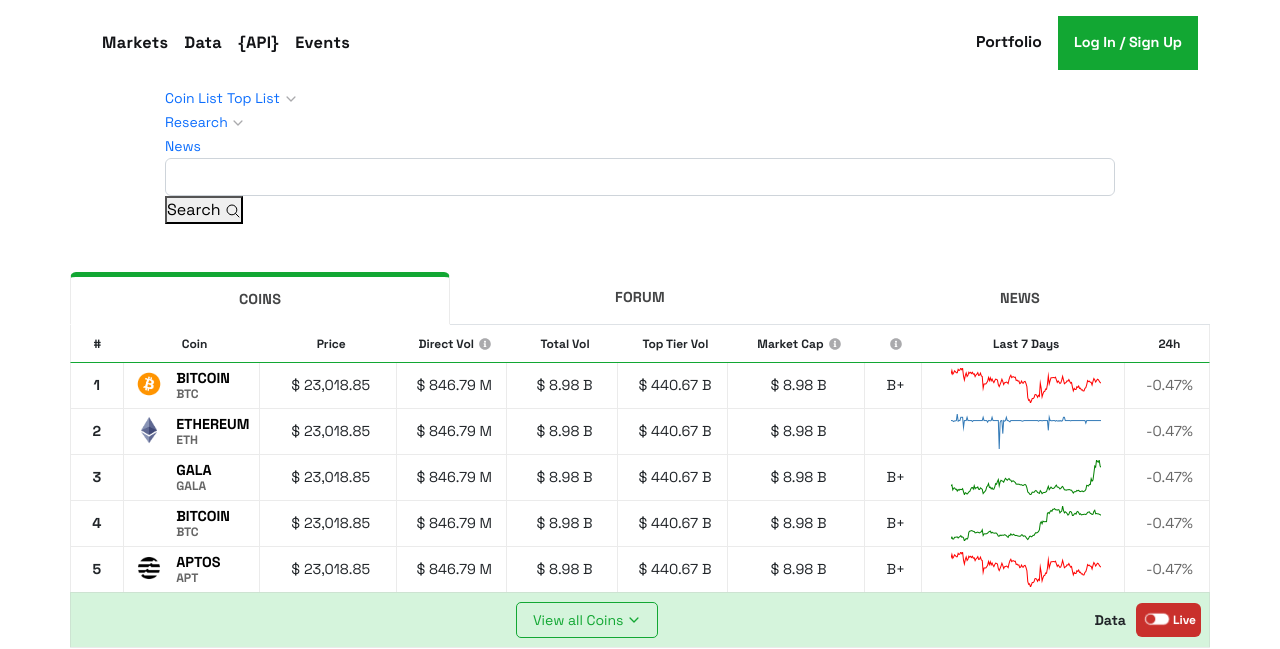
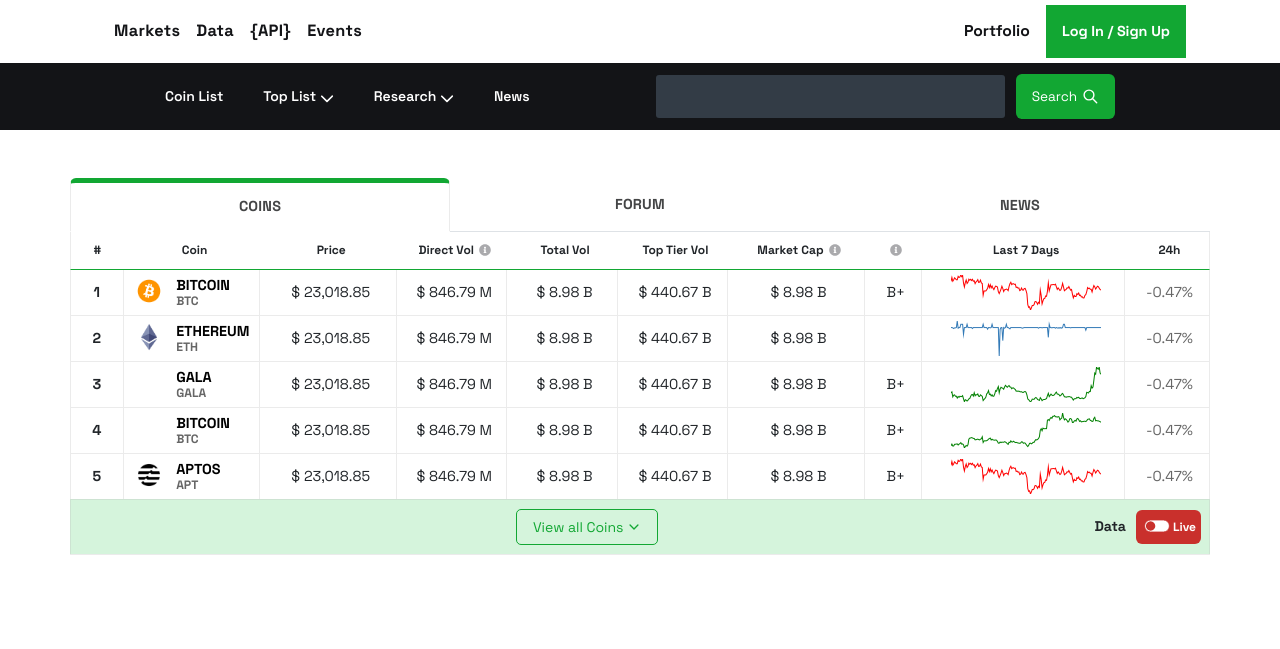
Before and after one commit to OkeleyeVick/CryptoCompare, a plain HTML site: page index.html in a window 1280 px wide. Shown: the top 649 px of the page. Drawn offline with Linux system fonts and the light colour scheme.

Commit message:
...sticky works

```diff
--- a/assets/css/index.css
+++ b/assets/css/index.css
@@ -60,12 +60,8 @@
 
 /* nav bars @s */
 /* ========== large nav bars @s ========= */
-header + .sub-header {
-	position: sticky;
-	top: 0;
-}
-header .header_inner {
-	padding: 1rem 0;
+header .header_inner > .row {
+	padding: 0.3rem 0;
 }
 header .image-container img {
 	max-width: 160px;
@@ -101,8 +97,83 @@
 	border: none;
 	background-color: var(--green-lighter);
 }
+header + .sub-header {
+	position: sticky;
+	top: 0;
+	background-color: var(--footer_bg);
+	/* background-color: var(--header-bg); */
+	/* background-color: var(--green-lighter); */
+	padding: 0.7rem 0;
+	z-index: 99;
+}
+.sub-header_inner .sub_links {
+	display: flex;
+	align-items: center;
+	gap: 2.5rem;
+}
+.sub-header_inner .sub_links :is(a *, a) {
+	color: var(--white);
+	font-weight: 600;
+}
+.sub-header form {
+	gap: 10px;
+}
+.sub-header .form-control {
+	border: 1.6px solid transparent;
+	border-radius: 4px;
+	background-color: #333c46;
+	color: var(--white);
+	width: 100%;
+	min-height: 2.8rem;
+}
+.sub-header .form-control:focus {
+	box-shadow: none;
+	border: 1.6px solid var(--green-lighter);
+}
+.sub-header .search_button button {
+	background-color: var(--green-lighter);
+	border: none;
+	border-radius: 6px;
+	color: var(--white);
+	font-size: 0.85rem;
+	min-height: 2.8rem;
+	display: flex;
+	padding: 0 1rem;
+	align-items: center;
+	justify-content: center;
+	gap: 5px;
+}
+.sub-header .search_button button svg {
+	font-size: 1.05rem;
+}
+.sub-header_inner .form_container {
+	flex-grow: 1.3;
+}
+.form_container .form-input {
+	width: 60%;
+}
 /* ============ large nav bars @e ========== */
 /* ============ mobile nav bars @s ========== */
+@media all and (max-width: 610px) {
+	.sub-header_inner > div {
+		column-gap: 1rem;
+	}
+	.sub-header_inner .form_container {
+		flex-grow: 2;
+	}
+	.form_container .form-input {
+		width: 100%;
+	}
+}
+.sub-header button.mobile_menu {
+	border: none;
+	background-color: transparent;
+	color: var(--white);
+}
+.sub-header button.mobile_menu svg {
+	font-size: 1.7rem;
+}
+
 /* ============ mobile nav bars @e ========== */
 /* nav bars @e */
 
--- a/index.html
+++ b/index.html
@@ -13,7 +13,7 @@
 			<!-- header @s -->
 			<header>
 				<div class="header_inner container-md">
-					<div class="row col-12 m-0 align-items-center justify-content-between d-none d-md-flex">
+					<div class="row col-12 m-0 align-items-center justify-content-between d-none d-lg-flex">
 						<div class="col-md-5 p-0">
 							<div class="d-flex align-items-center logo_links">
 								<div class="image-container">
@@ -58,42 +58,34 @@
 				<!-- Modal @e -->
 			</header>
 			<div class="sub-header">
-				<div class="sub-header_inner container-md p-0">
-					<div class="col-md-10 col-md-10 mx-auto">
+				<div class="sub-header_inner container-lg p-md-0">
+					<div class="col-md-11 col-lg-10 mx-auto d-flex align-items-center justify-content-between">
 						<button class="mobile_menu d-lg-none" type="button">
 							<svg xmlns="http://www.w3.org/2000/svg" width="1em" height="1em" viewBox="0 0 16 16">
 								<path fill="currentColor" d="M16 5H0V4h16v1zm0 8H0v-1h16v1zm0-4.008H0V8h16v.992z" />
 							</svg>
 							<div></div>
 						</button>
-						<div class="sub_links">
+						<div class="sub_links d-none d-lg-flex">
 							<a href="">Coin List</a>
-							<a href="">
+							<a role="button">
 								<span class="has-icon">
 									<span>Top List</span>
 									<svg xmlns="http://www.w3.org/2000/svg" width="1em" height="1em" viewBox="0 0 512 512">
 										<path
-											fill="none"
-											stroke="currentColor"
-											stroke-linecap="round"
-											stroke-linejoin="round"
-											stroke-width="48"
-											d="m112 184l144 144l144-144" />
+											fill="currentColor"
+											d="M233.4 406.6c12.5 12.5 32.8 12.5 45.3 0l192-192c12.5-12.5 12.5-32.8 0-45.3s-32.8-12.5-45.3 0L256 338.7L86.6 169.4c-12.5-12.5-32.8-12.5-45.3 0s-12.5 32.8 0 45.3l192 192z" />
 									</svg>
 								</span>
 								<div></div>
 							</a>
-							<a href="">
+							<a role="button">
 								<span class="has-icon">
 									<span>Research</span>
 									<svg xmlns="http://www.w3.org/2000/svg" width="1em" height="1em" viewBox="0 0 512 512">
 										<path
-											fill="none"
-											stroke="currentColor"
-											stroke-linecap="round"
-											stroke-linejoin="round"
-											stroke-width="48"
-											d="m112 184l144 144l144-144" />
+											fill="currentColor"
+											d="M233.4 406.6c12.5 12.5 32.8 12.5 45.3 0l192-192c12.5-12.5 12.5-32.8 0-45.3s-32.8-12.5-45.3 0L256 338.7L86.6 169.4c-12.5-12.5-32.8-12.5-45.3 0s-12.5 32.8 0 45.3l192 192z" />
 									</svg>
 								</span>
 								<div></div>
@@ -101,27 +93,21 @@
 							<a href=""> News </a>
 						</div>
 						<div class="form_container">
-							<form action="">
+							<form action class="d-flex align-items-center justify-content-end">
 								<div class="form-input">
-									<input type="serach" class="form-control" />
+									<input type="search" class="form-control" />
 								</div>
 								<div class="search_button">
 									<button type="button">
-										<span>Search</span>
-										<svg xmlns="http://www.w3.org/2000/svg" width="1em" height="1em" viewBox="0 0 512 512">
-											<path
-												fill="none"
-												stroke="currentColor"
-												stroke-miterlimit="10"
-												stroke-width="32"
-												d="M221.09 64a157.09 157.09 0 1 0 157.09 157.09A157.1 157.1 0 0 0 221.09 64Z" />
+										<span class="d-none d-md-inline">Search</span>
+										<svg xmlns="http://www.w3.org/2000/svg" width="1em" height="1em" viewBox="0 0 24 24">
 											<path
 												fill="none"
 												stroke="currentColor"
 												stroke-linecap="round"
-												stroke-miterlimit="10"
-												stroke-width="32"
-												d="M338.29 338.29L448 448" />
+												stroke-linejoin="round"
+												stroke-width="2"
+												d="M3 10a7 7 0 1 0 14 0a7 7 0 1 0-14 0m18 11l-6-6" />
 										</svg>
 									</button>
 								</div>
```
